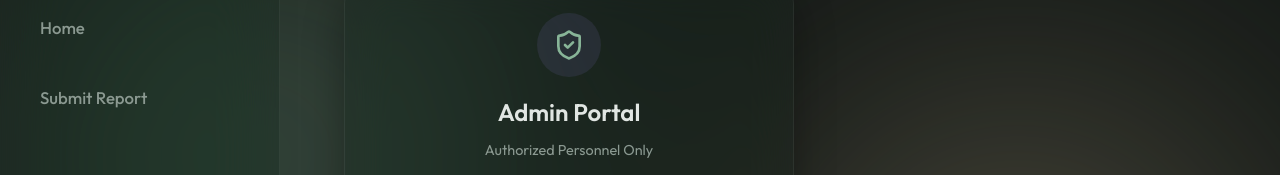
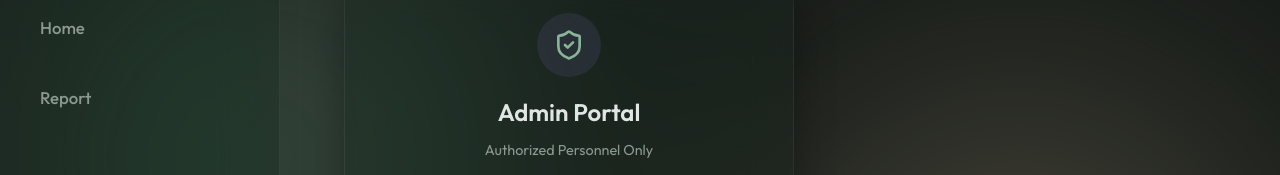
Before and after one commit to mrsreeindian/cyber-report, a Next.js app: page /admin in a window 1280 px wide. Shown: the part 156-331 px from the top of the page. Built offline with nearby package versions, Linux system fonts and the light colour scheme; no server answers.

Commit message:
Rename Submit Report to Report in sidebar

```diff
--- a/src/components/AppShell.tsx
+++ b/src/components/AppShell.tsx
@@ -36,7 +36,7 @@ export default function AppShell({ children }: { children: React.ReactNode }) {
             <span style={{ fontSize: '1.05rem' }}>Home</span>
           </a>
           <a href="/report" className="sidebar-link">
-            <span style={{ fontSize: '1.05rem' }}>Submit Report</span>
+            <span style={{ fontSize: '1.05rem' }}>Report</span>
           </a>
           {/* Admin link hidden per user request */}
         </nav>
```
